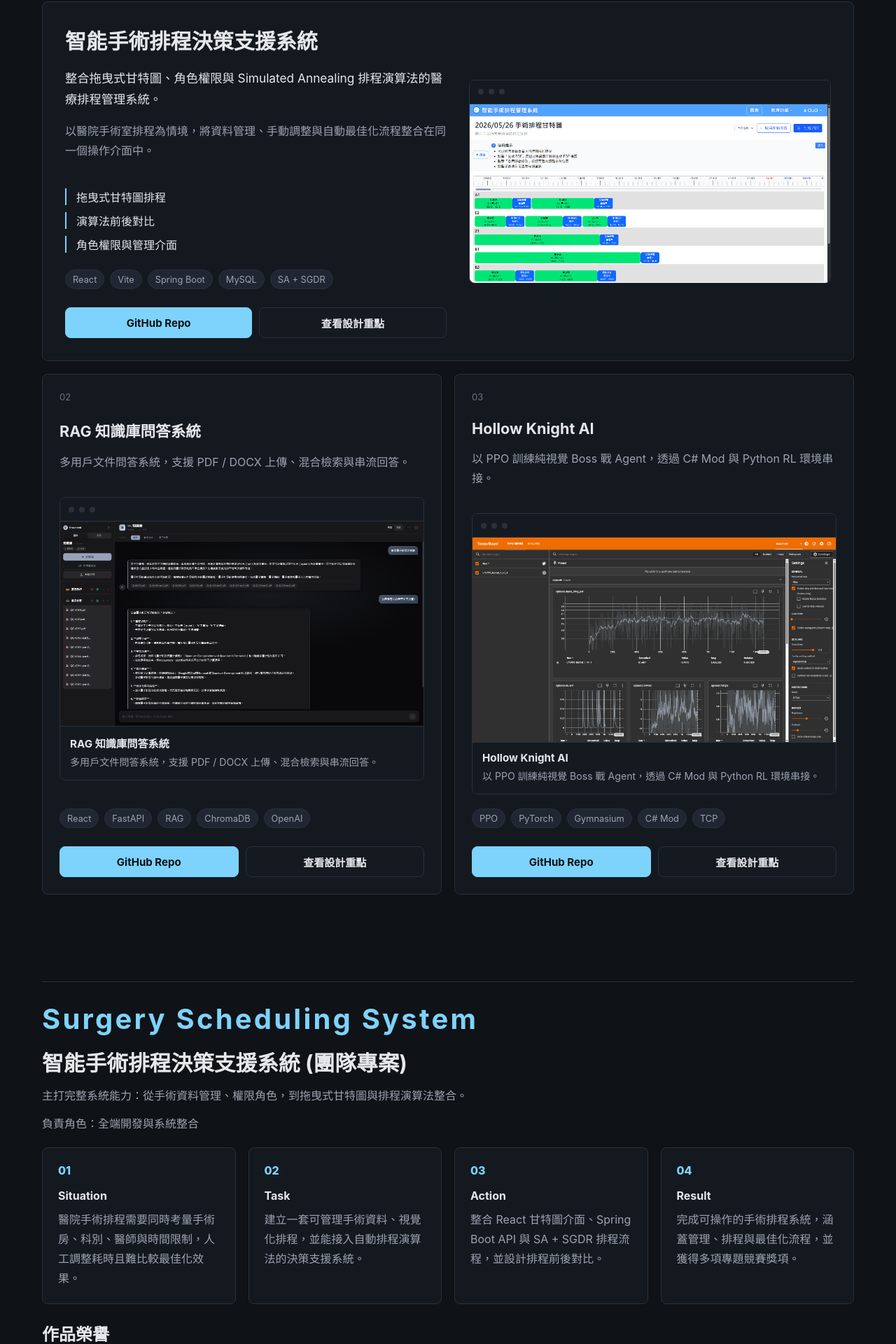
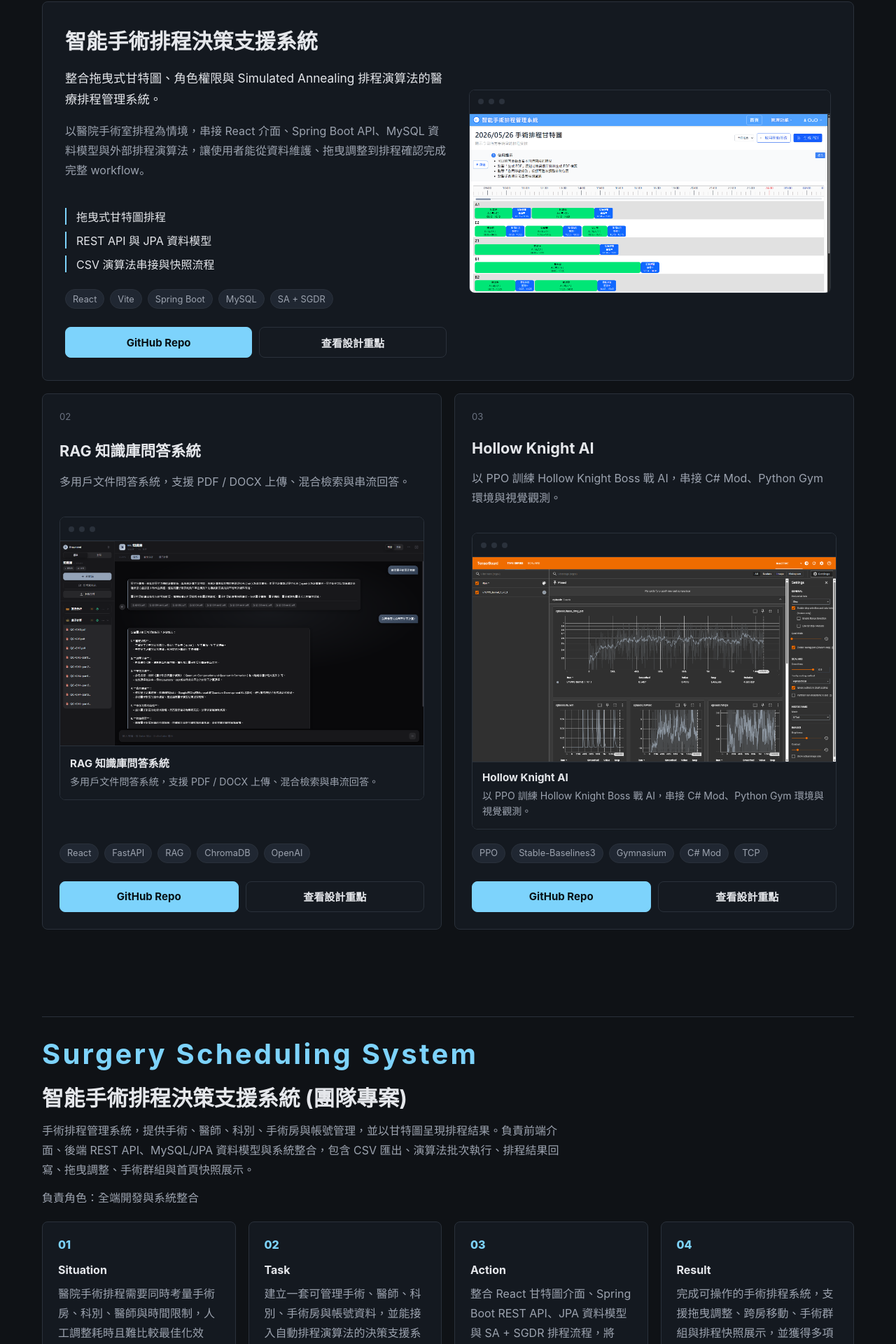
Before and after one commit to HaDog-hub/portfolio, a React (Vite) app: page / in a window 1280 px wide. Shown: the part 891-2811 px from the top of the page at 70% size. Built offline with nearby package versions, Linux system fonts and the light colour scheme.

Commit message:
Update portfolio project descriptions

```diff
--- a/src/data/projects.js
+++ b/src/data/projects.js
@@ -22,9 +22,9 @@ export const featuredProject = {
   summary:
     "整合拖曳式甘特圖、角色權限與 Simulated Annealing 排程演算法的醫療排程管理系統。",
   description:
-    "以醫院手術室排程為情境，將資料管理、手動調整與自動最佳化流程整合在同一個操作介面中。",
+    "以醫院手術室排程為情境，串接 React 介面、Spring Boot API、MySQL 資料模型與外部排程演算法，讓使用者能從資料維護、拖曳調整到排程確認完成完整 workflow。",
   tags: ["React", "Vite", "Spring Boot", "MySQL", "SA + SGDR"],
-  points: ["拖曳式甘特圖排程", "演算法前後對比", "角色權限與管理介面"],
+  points: ["拖曳式甘特圖排程", "REST API 與 JPA 資料模型", "CSV 演算法串接與快照流程"],
   cover: surgeryHomePage,
   links: {
     github: "https://github.com/HaDog-hub/Surgery-Scheduling-System",
@@ -47,8 +47,8 @@ export const secondaryProjects = [
     id: "hollow-knight",
     title: "Hollow Knight AI",
     summary:
-      "以 PPO 訓練純視覺 Boss 戰 Agent，透過 C# Mod 與 Python RL 環境串接。",
-    tags: ["PPO", "PyTorch", "Gymnasium", "C# Mod", "TCP"],
+      "以 PPO 訓練 Hollow Knight Boss 戰 AI，串接 C# Mod、Python Gym 環境與視覺觀測。",
+    tags: ["PPO", "Stable-Baselines3", "Gymnasium", "C# Mod", "TCP"],
     cover: hollowKnightTrainingCurve,
     links: {
       github: "https://github.com/HaDog-hub/PPO-HollowKnight",
@@ -62,7 +62,7 @@ export const projectDetails = [
     eyebrow: "Surgery Scheduling System",
     title: "智能手術排程決策支援系統 (團隊專案)",
     description:
-      "主打完整系統能力：從手術資料管理、權限角色，到拖曳式甘特圖與排程演算法整合。",
+      "手術排程管理系統，提供手術、醫師、科別、手術房與帳號管理，並以甘特圖呈現排程結果。負責前端介面、後端 REST API、MySQL/JPA 資料模型與系統整合，包含 CSV 匯出、演算法批次執行、排程結果回寫、拖曳調整、手術群組與首頁快照展示。",
     role: "負責角色：全端開發與系統整合",
     highlights: [
       {
@@ -73,17 +73,17 @@ export const projectDetails = [
       {
         title: "Task",
         description:
-          "建立一套可管理手術資料、視覺化排程，並能接入自動排程演算法的決策支援系統。",
+          "建立一套可管理手術、醫師、科別、手術房與帳號資料，並能接入自動排程演算法的決策支援系統。",
       },
       {
         title: "Action",
         description:
-          "整合 React 甘特圖介面、Spring Boot API 與 SA + SGDR 排程流程，並設計排程前後對比。",
+          "整合 React 甘特圖介面、Spring Boot REST API、JPA 資料模型與 SA + SGDR 排程流程，將 DB 資料轉為 CSV 執行演算法，再解析結果回寫並呈現於排程畫面。",
       },
       {
         title: "Result",
         description:
-          "完成可操作的手術排程系統，涵蓋管理、排程與最佳化流程，並獲得多項專題競賽獎項。",
+          "完成可操作的手術排程系統，支援拖曳調整、跨房移動、手術群組與排程快照展示，並獲得多項專題競賽獎項。",
       },
     ],
     awards: [
@@ -169,7 +169,7 @@ export const projectDetails = [
     eyebrow: "RAG Knowledge Base",
     title: "RAG 知識庫問答系統 (個人作品)",
     description:
-      "展示文件上傳、知識庫檢索與聊天回答流程，重點放在 RAG 應用的完整互動。",
+      "展示文件上傳、知識庫檢索與聊天回答流程，重點放在 RAG 應用的完整互動。系統會先檢索相關文件段落，再由後端動態組裝 prompt，要求模型依據 context 回答、資料不足時明確說明，並針對摘要與對話標題設計專用 prompt，讓回答更可靠且符合知識庫問答情境。",
     images: [
       {
         title: "聊天室主頁面",
@@ -194,11 +194,11 @@ export const projectDetails = [
     eyebrow: "PPO Hollow Knight",
     title: "Hollow Knight AI (個人作品)",
     description:
-      "用訓練曲線呈現 PPO Agent 的學習過程，補足強化學習專案的成果證據。",
+      "以 Stable-Baselines3 PPO 訓練 AI 操控 Hollow Knight 挑戰 Hornet Boss。系統以 C# Mod 透過 TCP JSON 傳遞玩家與 Boss 狀態，Python 端建立 Gymnasium 環境、執行鍵盤動作、擷取灰階影格並結合 Cutie 物件遮罩作為觀測。訓練過程設計 reward shaping、自動重置與 checkpoint resume，累積約 146 萬 steps，紀錄中曾擊敗 Boss，1000 筆 boss damage 平均約 55%。",
     images: [
       {
         title: "訓練曲線圖",
-        caption: "追蹤訓練過程與 reward / damage 表現，用於說明模型學習進展。",
+        caption: "追蹤訓練過程與 reward / boss damage 表現，用於說明實驗迭代與模型學習進展。",
         src: hollowKnightTrainingCurve,
         featured: true,
       },
```
